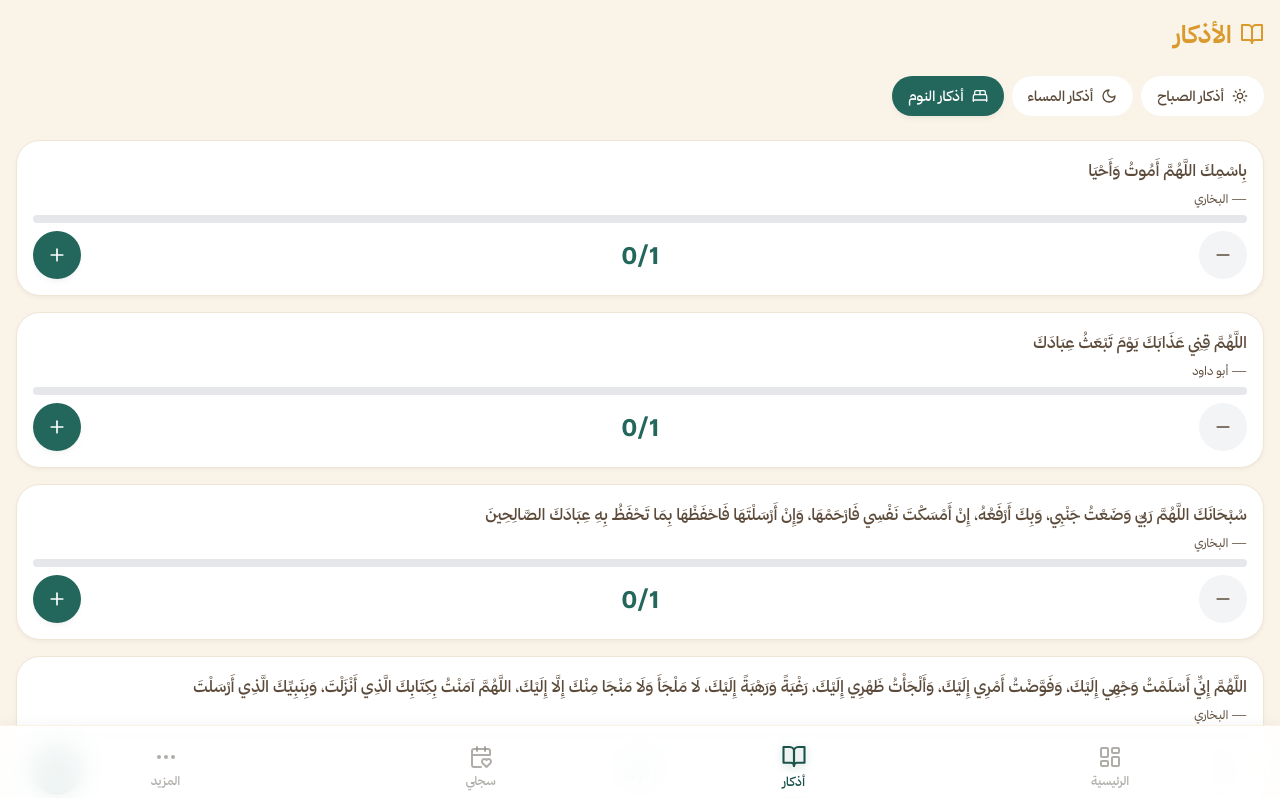
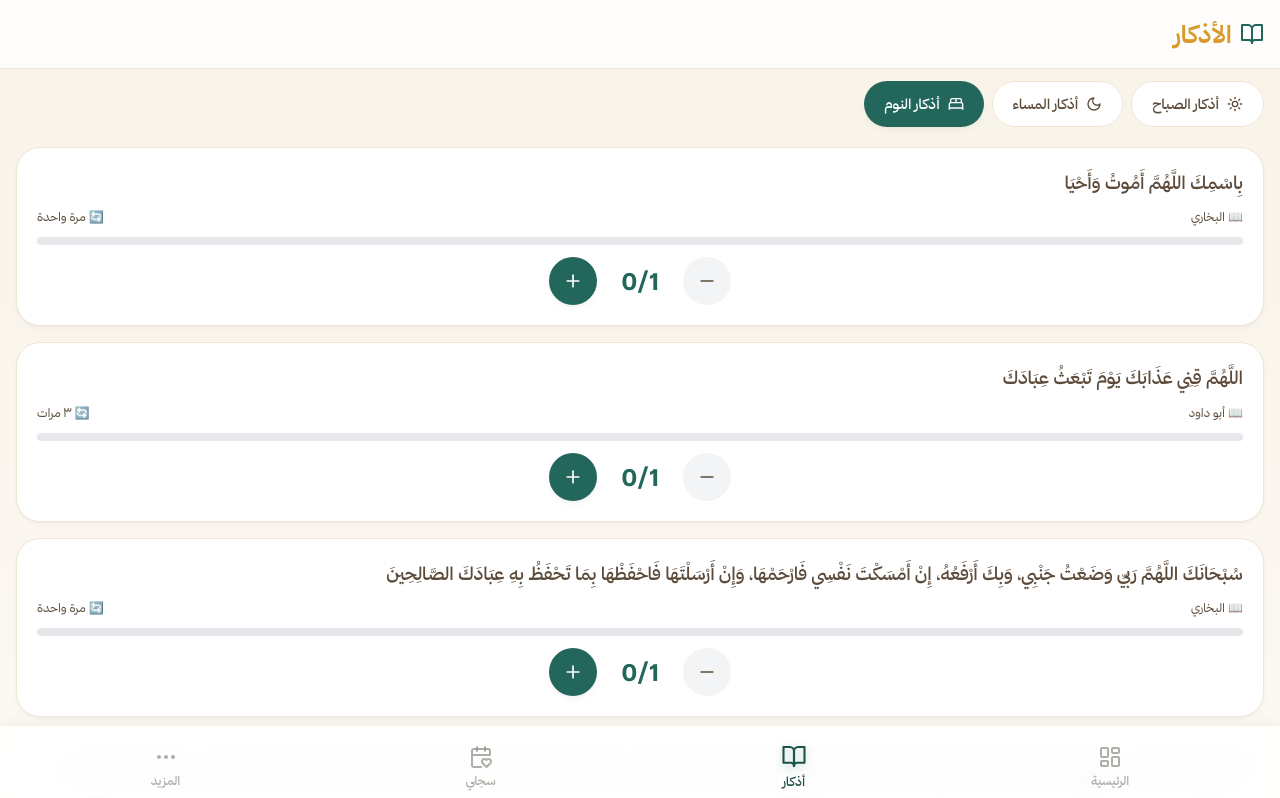
Before and after one commit to faheemappsa/athar, a Next.js app: page /adhkar in a window 1280 px wide. Shown: the top 798 px of the page. Built offline with nearby package versions, Linux system fonts and the light colour scheme.

Commit message:
Update page.tsx

```diff
--- a/src/app/adhkar/page.tsx
+++ b/src/app/adhkar/page.tsx
@@ -13,7 +13,6 @@ export default function AdhkarPage() {
   const [completed, setCompleted] = useState<Set<string>>(new Set());
   const [message, setMessage] = useState<{ text: string; type: "success" | "error" } | null>(null);
 
-  // تحميل التقدم والإكمال لليوم الحالي
   useEffect(() => {
     const today = new Date().toDateString();
     const savedProgress = localStorage.getItem(`adhkar-progress-${today}`);
@@ -22,7 +21,6 @@ export default function AdhkarPage() {
     if (savedCompleted) setCompleted(new Set(JSON.parse(savedCompleted)));
   }, []);
 
-  // ضبط التصنيف حسب الوقت
   useEffect(() => {
     const hour = new Date().getHours();
     setActiveCategory(getAdhkarByTimeOfDay(hour));
@@ -43,7 +41,7 @@ export default function AdhkarPage() {
 
   const increment = (dhikr: DhikrItem) => {
     if (completed.has(dhikr.id)) {
-      showMessage("لقد أكملت هذا الذكر اليوم!", "error");
+      showMessage("✅ لقد أكملت هذا الذكر اليوم!", "error");
       return;
     }
     const current = progress[dhikr.id] || 0;
@@ -51,21 +49,21 @@ export default function AdhkarPage() {
     const newProgress = { ...progress, [dhikr.id]: current + 1 };
     setProgress(newProgress);
 
-    let newCompleted = new Set(completed);
-    let treeUpdated = false;
     if (current + 1 === dhikr.countNumber) {
+      const newCompleted = new Set(completed);
       newCompleted.add(dhikr.id);
       setCompleted(newCompleted);
-      treeUpdated = true;
-      showMessage(`✨ أتممت ${dhikr.text.substring(0, 30)}... +1 نقطة للشجرة`, "success");
+      saveProgress(newProgress, newCompleted);
+      showMessage(`✨ أتممت "${dhikr.text.slice(0, 40)}..." +1 نقطة`, "success");
       // تحديث شجرة الأثر
       const treeCount = localStorage.getItem("athar-tree-completed");
       const newTreeCount = treeCount ? parseInt(treeCount) + 1 : 1;
       localStorage.setItem("athar-tree-completed", newTreeCount.toString());
       window.dispatchEvent(new Event("athar-tree-update"));
+    } else {
+      saveProgress(newProgress, completed);
+      showMessage(`📖 تقدم: ${current + 1}/${dhikr.countNumber}`, "success");
     }
-    saveProgress(newProgress, newCompleted);
-    if (!treeUpdated) showMessage(`تقدم: ${current + 1}/${dhikr.countNumber}`, "success");
   };
 
   const decrement = (dhikr: DhikrItem) => {
@@ -78,7 +76,7 @@ export default function AdhkarPage() {
     const newProgress = { ...progress, [dhikr.id]: current - 1 };
     setProgress(newProgress);
     saveProgress(newProgress, completed);
-    showMessage(`تراجعت إلى ${current - 1}/${dhikr.countNumber}`, "success");
+    showMessage(`🔁 تراجعت إلى ${current - 1}/${dhikr.countNumber}`, "success");
   };
 
   const showMessage = (text: string, type: "success" | "error") => {
@@ -93,23 +91,23 @@ export default function AdhkarPage() {
   ];
 
   return (
-    <main className="min-h-screen pb-28 bg-athar-bg">
-      <header className="flex items-center justify-between p-4">
+    <main className="min-h-screen pb-28 bg-gradient-to-b from-athar-bg to-white dark:from-gray-900 dark:to-gray-800">
+      <header className="sticky top-0 z-10 bg-white/80 dark:bg-gray-900/80 backdrop-blur-md p-4 border-b border-athar-bg-200">
         <div className="flex items-center gap-2">
-          <BookOpen className="w-6 h-6 text-athar-primary" />
+          <BookOpen className="w-6 h-6 text-athar-accent-500" />
           <h1 className="text-2xl font-bold text-athar-primary">الأذكار</h1>
         </div>
       </header>
 
-      <section className="px-4 py-2 flex gap-2 overflow-x-auto">
+      <section className="px-4 py-2 flex gap-2 overflow-x-auto sticky top-[73px] z-10 bg-inherit backdrop-blur-sm pb-2">
         {categories.map((cat) => (
           <button
             key={cat.key}
             onClick={() => setActiveCategory(cat.key)}
-            className={`flex items-center gap-2 px-4 py-2 rounded-xl text-sm font-medium transition-all active:scale-95 ${
+            className={`flex items-center gap-2 px-5 py-2.5 rounded-full text-sm font-medium transition-all active:scale-95 ${
               activeCategory === cat.key
                 ? "bg-athar-accent-500 text-white shadow-md"
-                : "bg-white text-athar-text hover:bg-athar-primary/10"
+                : "bg-white dark:bg-gray-800 text-athar-text border border-athar-bg-200"
             }`}
           >
             <cat.icon className="w-4 h-4" />
@@ -127,29 +125,44 @@ export default function AdhkarPage() {
             const current = progress[dhikr.id] || 0;
             const percent = (current / dhikr.countNumber) * 100;
             return (
-              <div key={dhikr.id} className={`bg-white dark:bg-gray-800 rounded-2xl p-4 shadow-sm border border-athar-bg-200 dark:border-gray-700 space-y-2 transition-all ${isCompleted ? "opacity-60" : ""}`}>
-                <p className="text-base font-medium text-athar-text leading-relaxed">{dhikr.text}</p>
-                <p className="text-xs text-athar-muted">— {dhikr.reference}</p>
-                {dhikr.virtue && <p className="text-xs italic text-athar-primary">{dhikr.virtue}</p>}
+              <div key={dhikr.id} className="bg-white dark:bg-gray-800 rounded-2xl p-5 shadow-sm border border-athar-bg-200 dark:border-gray-700 space-y-3 transition-all hover:shadow-md">
+                <p className="text-lg font-medium text-athar-text leading-relaxed">{dhikr.text}</p>
+                <div className="flex justify-between items-center text-xs text-athar-muted">
+                  <span>📖 {dhikr.reference}</span>
+                  <span>🔄 {dhikr.countText}</span>
+                </div>
+                {dhikr.virtue && <p className="text-xs italic text-athar-accent-600 border-r-2 border-athar-accent-300 pr-2">✨ {dhikr.virtue}</p>}
 
-                {!isCompleted && (
+                {!isCompleted ? (
                   <>
-                    <div className="w-full h-2 bg-gray-200 rounded-full overflow-hidden"><div className="h-full bg-athar-accent-500 transition-all" style={{ width: `${percent}%` }} /></div>
-                    <div className="flex items-center justify-between gap-4 mt-2">
-                      <button onClick={() => decrement(dhikr)} className="w-12 h-12 rounded-full bg-gray-100 flex items-center justify-center active:scale-95"><Minus className="w-5 h-5" /></button>
+                    <div className="w-full h-2 bg-gray-200 dark:bg-gray-700 rounded-full overflow-hidden">
+                      <div className="h-full bg-athar-accent-500 transition-all duration-300 rounded-full" style={{ width: `${percent}%` }} />
+                    </div>
+                    <div className="flex items-center justify-center gap-6 mt-2">
+                      <button onClick={() => decrement(dhikr)} className="w-12 h-12 rounded-full bg-gray-100 dark:bg-gray-700 flex items-center justify-center active:scale-95 transition-all hover:bg-gray-200"><Minus className="w-5 h-5 text-athar-text" /></button>
                       <span className="text-2xl font-bold text-athar-accent-500">{current}/{dhikr.countNumber}</span>
-                      <button onClick={() => increment(dhikr)} className="w-12 h-12 rounded-full bg-athar-accent-500 text-white flex items-center justify-center active:scale-95 shadow-md"><Plus className="w-5 h-5" /></button>
+                      <button onClick={() => increment(dhikr)} className="w-12 h-12 rounded-full bg-athar-accent-500 text-white flex items-center justify-center active:scale-95 transition-all shadow-md hover:bg-athar-accent-600"><Plus className="w-5 h-5" /></button>
                     </div>
                   </>
+                ) : (
+                  <div className="flex justify-center items-center gap-2 py-2 text-green-600 dark:text-green-400">
+                    <CheckCircle className="w-5 h-5" />
+                    <span className="text-sm font-medium">تم الإكمال اليوم</span>
+                  </div>
                 )}
-                {isCompleted && <div className="flex justify-end"><CheckCircle className="w-5 h-5 text-green-600" /></div>}
               </div>
             );
           })
         )}
       </section>
 
-      {message && <div className="fixed bottom-24 left-1/2 transform -translate-x-1/2 z-50 bg-black/80 text-white px-4 py-2 rounded-full text-sm">{message.text}</div>}
+      {message && (
+        <div className={`fixed bottom-24 left-1/2 transform -translate-x-1/2 z-50 px-5 py-2.5 rounded-full text-sm font-medium shadow-lg animate-fade-up ${
+          message.type === "success" ? "bg-green-600 text-white" : "bg-red-600 text-white"
+        }`}>
+          {message.text}
+        </div>
+      )}
       <BottomNav />
     </main>
   );
```
